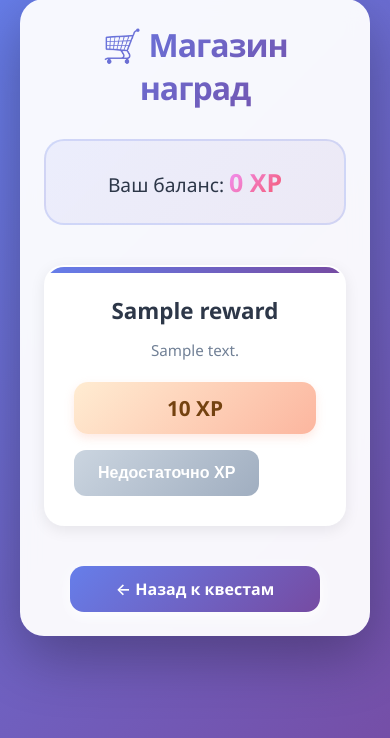
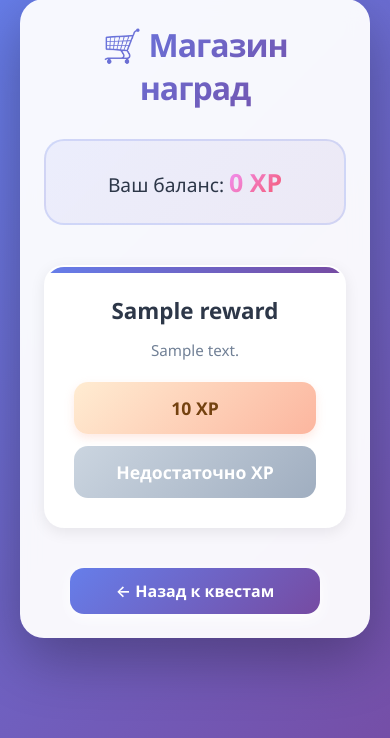
Before and after one commit to chariotlena/family-quest, a Django app: page /rewards/ in a window 390 px wide. Shown: the part 21-759 px from the top of the page. Run offline with Django 5.2, Linux system fonts and the light colour scheme; a user stored in the database is signed in; tables that the repository leaves empty hold one stand-in row (values such as "Sample post").

Commit message:
Fix mobile buttons

```diff
--- a/todo_sql/templates/rewards_shop.html
+++ b/todo_sql/templates/rewards_shop.html
@@ -158,29 +158,38 @@
             margin-bottom: 20px;
         }
 
+        .reward-card form {
+            width: 100%;
+        }
+
         .reward-card .cost {
             background: linear-gradient(135deg, #ffecd2 0%, #fcb69f 100%);
             color: #744210;
-            font-size: 1.3em;
+            font-size: 1.1em;
             font-weight: 800;
-            padding: 12px 20px;
+            padding: 14px 20px;
             border-radius: 14px;
             text-align: center;
-            margin-bottom: 16px;
+            margin-bottom: 12px;
             box-shadow: 0 4px 10px rgba(252, 182, 159, 0.3);
+            width: 100%;
+            box-sizing: border-box;
         }
 
         .reward-card button {
             background: linear-gradient(135deg, #667eea 0%, #764ba2 100%);
             color: white;
             border: none;
-            padding: 14px 24px;
-            border-radius: 12px;
-            font-size: 1em;
-            font-weight: 600;
+            padding: 14px 20px;
+            border-radius: 14px;
+            font-size: 1.1em;
+            font-weight: 700;
             cursor: pointer;
             transition: all 0.3s ease;
             box-shadow: 0 4px 15px rgba(102, 126, 234, 0.3);
+            width: 100%;
+            box-sizing: border-box;
+            font-family: inherit;
         }
 
         .reward-card button:hover:not(:disabled) {
--- a/todo_sql/views.py
+++ b/todo_sql/views.py
@@ -71,16 +71,25 @@ class TaskListView(ListView):
             all_available_tasks = Task.objects.filter(
                 Q(family=user_family) | Q(family__isnull=True)
             )
+            family_completions = TaskCompletion.objects.filter(
+                user__in=family_users,
+                completion_date__date=timezone.now().date()
+            ).select_related('user')
 
-            completed_task_ids = set(TaskCompletion.objects.filter(
-                user=user,
-                completion_date__date=timezone.now().date()
-            ).values_list('task__id', flat=True))
+            completed_tasks_map = {tc.task_id: tc.user for tc in family_completions}
 
             tasks_for_display = []
             for task in all_available_tasks:
-                task.is_completed_by_user = task.id in completed_task_ids
-                task.can_be_completed = True
+                completer = completed_tasks_map.get(task.id)
+                if completer:
+                    task.is_completed = True
+                    task.completed_by = completer
+                    task.can_toggle = (completer == user)
+                else:
+                    task.is_completed = False
+                    task.completed_by = None
+                    task.can_toggle = True
+
                 tasks_for_display.append(task)
 
             context['tasks'] = tasks_for_display
@@ -205,7 +214,6 @@ class TaskToggleView(LoginRequiredMixin, View):
     """Отметка квеста выполненным или отмена отметки за сегодня."""
 
     def get(self, request, *args, **kwargs):
-        """Переключает статус выполнения квеста для текущего пользователя на сегодня."""
         family = get_user_family(request.user)
         if family is None:
             messages.error(request, "Вы не состоите в семье.")
@@ -216,19 +224,22 @@ class TaskToggleView(LoginRequiredMixin, View):
             Q(id=kwargs['task_id']) & (Q(family=family) | Q(family__isnull=True))
         )
 
+        family_users = User.objects.filter(profile__family=family)
         today_completion = TaskCompletion.objects.filter(
-            user=request.user,
+            user__in=family_users,
             task=task,
             completion_date__date=timezone.now().date()
         ).first()
 
         if today_completion:
-            today_completion.delete()
-            messages.info(request, f'Отмена: "{task.title}".')
+            if today_completion.user == request.user:
+                today_completion.delete()
+                messages.info(request, f'Отмена: "{task.title}".')
+            else:
+                messages.error(request, f'Эту задачу уже выполнил(а) {today_completion.user.username}. Только он(а) может её отменить.')
         else:
             TaskCompletion.objects.create(user=request.user, task=task, points_earned=task.points)
             messages.success(request, f'Выполнено: "{task.title}"! +{task.points} XP.')
-
         return redirect('index')
 
 
```
Also changed, not shown: todo_sql/templates/index.html (+8 -1 lines).
